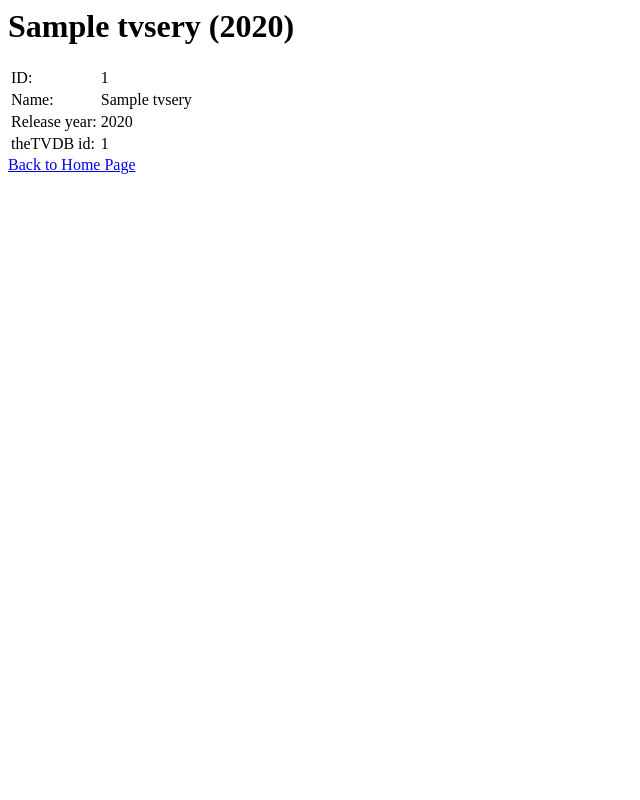
After one commit to ogivuk/tv-aficionado, a Django app: page /tv-series/1/ in a window 1280 px wide. The commit adds this page. Shown: the whole page, without its empty margins (0-640 px from the left). Run offline with Django 3.2, Linux system fonts and the light colour scheme; tables that the repository leaves empty hold one stand-in row (values such as "Sample post").

Commit message:
Renamed TV show to TV series in the source code, templates, and applied database migrations

```diff
--- a/src/tv_aficionado/settings.py
+++ b/src/tv_aficionado/settings.py
@@ -37,7 +37,7 @@ INSTALLED_APPS = [
     'django.contrib.sessions',
     'django.contrib.messages',
     'django.contrib.staticfiles',
-    'tv_show',
+    'tv_series',
 ]
 
 MIDDLEWARE = [
--- a/src/tv_aficionado/urls.py
+++ b/src/tv_aficionado/urls.py
@@ -16,9 +16,9 @@ Including another URLconf
 from django.contrib import admin
 from django.urls import path, include
 
-from tv_show import urls as tv_show_urls
+from tv_series import urls as tv_series_urls
 
 urlpatterns = [
     path('admin/', admin.site.urls),
-    path('tv-show/', include(tv_show_urls)),
+    path('tv-series/', include(tv_series_urls)),
 ]
--- a/src/tv_series/apps.py
+++ b/src/tv_series/apps.py
@@ -1,5 +1,5 @@
 from django.apps import AppConfig
 
 
-class TvShowConfig(AppConfig):
-    name = 'tv_show'
+class TvSeriesConfig(AppConfig):
+    name = 'tv_series'
--- a/src/tv_series/models.py
+++ b/src/tv_series/models.py
@@ -1,6 +1,6 @@
 from django.db import models
 
-class TVShow(models.Model):
+class TVSeries(models.Model):
     name = models.TextField(default='')
     release_year = models.IntegerField()
     tvdb_id = models.IntegerField()
--- /dev/null
+++ b/src/tv_series/templates/tv-series/view.html
@@ -0,0 +1,29 @@
+<html>
+
+<head>
+    <title>{{tv_series.name}} ({{tv_series.release_year}})</title>
+</head>
+
+<body>
+    <h1>{{tv_series.name}} ({{tv_series.release_year}})</h1>
+    <table id="id_tv_series_info_table">
+        <tr>
+            <td>ID:</td>
+            <td id="id_tvseries_id">{{tv_series.id}}</td>
+        </tr>
+        <tr>
+            <td>Name:</td>
+            <td>{{tv_series.name}}</td>
+        </tr>
+        <tr>
+            <td>Release year:</td>
+            <td>{{tv_series.release_year}}</td>
+        <tr>
+            <td>theTVDB id:</td>
+            <td>{{tv_series.tvdb_id}}</td>
+        </tr>
+    </table>
+    <a id="id_link_to_home_page" href="../">Back to Home Page</a>
+</body>
+
+</html>
--- a/src/tv_series/urls.py
+++ b/src/tv_series/urls.py
@@ -1,4 +1,4 @@
-"""tv_show URL Configuration
+"""tv_series URL Configuration
 
 The `urlpatterns` list routes URLs to views. For more information please see:
     https://docs.djangoproject.com/en/2.1/topics/http/urls/
@@ -15,13 +15,13 @@ Including another URLconf
 """
 from django.urls import path
 
-from tv_show import views
+from tv_series import views
 
 urlpatterns = [
     path('', views.home_page, name='home_page'),
-    path('add/', views.add_tv_show, name="add_tv_show"),
-    path('new', views.new_tv_show, name="new_tv_show"),
-    path('<int:tv_show_id>/', views.view_tv_show, name='view_tv_show'),
-    path('<str:tv_show_name_year>/', views.view_tv_show_name_year, name='view_tv_show_name_year'),
-    path('all/update', views.update_all_tv_shows, name='update_all_tv_shows'),
+    path('add/', views.add_tv_series, name="add_tv_series"),
+    path('new', views.new_tv_series, name="new_tv_series"),
+    path('<int:tv_series_id>/', views.view_tv_series, name='view_tv_series'),
+    path('<str:tv_series_name_year>/', views.view_tv_series_name_year, name='view_tv_series_name_year'),
+    path('all/update', views.update_all_tv_series, name='update_all_tv_series'),
 ]
--- a/src/tv_series/views.py
+++ b/src/tv_series/views.py
@@ -1,13 +1,13 @@
 from django.shortcuts import render, redirect
 
-from tv_show.models import TVShow
+from tv_series.models import TVSeries
 
 def home_page(request):
-    tv_shows = TVShow.objects.all()
-    return render(request, 'tv-show/home.html', {'tv_shows': tv_shows})
+    tv_series = TVSeries.objects.all()
+    return render(request, 'tv-series/home.html', {'tv_series': tv_series})
 
-def add_tv_show(request):
-    # Get the TV show parameters from the GET request, if any are passed.
+def add_tv_series(request):
+    # Get the TV series parameters from the GET request, if any are passed.
     name = request.GET.get('name', '').replace('-',' ')
     release_year = request.GET.get('release_year', '')
     tvdb_id = request.GET.get('tvdb_id', '')
@@ -15,72 +15,72 @@ def add_tv_show(request):
 
     # Form the response based on the status_code
     if status_code == "add-success":
-        # The TV show has been successfully added.
+        # The TV series has been successfully added.
         # Pass a notification and do not pass the other arguments.
         status_message = name + ' (' + release_year + ') has been successfully added.'
-        return render(request, 'tv-show/add.html', {'status_message': status_message})
+        return render(request, 'tv-series/add.html', {'status_message': status_message})
     if status_code == "add-fail-missing-name":
         # User did not enter the name.
         # Pass a notification together with the other arguments.
-        status_message = 'Please enter the name of the TV show.'
-        return render(request, 'tv-show/add.html', {'release_year': release_year, 'tvdb_id': tvdb_id, 'status_message': status_message})
+        status_message = 'Please enter the name of the TV series.'
+        return render(request, 'tv-series/add.html', {'release_year': release_year, 'tvdb_id': tvdb_id, 'status_message': status_message})
     if status_code == "add-fail-missing-year":
         # User did not enter the release year.
         # Pass a notification together with the other arguments.
-        status_message = 'Please enter the release year of the TV show.'
-        return render(request, 'tv-show/add.html', {'name': name, 'tvdb_id': tvdb_id, 'status_message': status_message})
+        status_message = 'Please enter the release year of the TV series.'
+        return render(request, 'tv-series/add.html', {'name': name, 'tvdb_id': tvdb_id, 'status_message': status_message})
     if status_code == "add-fail-missing-tvdb-id":
         # User did not enter the TVDB id.
         # Pass a notification together with the other arguments.
-        status_message = 'Please enter the TVDB id of the TV show.'
-        return render(request, 'tv-show/add.html', {'name': name, 'release_year': release_year, 'status_message': status_message})
-    if status_code == "add-fail-tv-show-exists":
-        # User entered a TV show that already exists.
+        status_message = 'Please enter the TVDB id of the TV series.'
+        return render(request, 'tv-series/add.html', {'name': name, 'release_year': release_year, 'status_message': status_message})
+    if status_code == "add-fail-tv-series-exists":
+        # User entered a TV series that already exists.
         # Pass a notification and do not pass the other arguments.
         status_message = name + ' (' + release_year + ') already exists.'
-        return render(request, 'tv-show/add.html', {'status_message': status_message})
+        return render(request, 'tv-series/add.html', {'status_message': status_message})
 
     # Default exist in case the status_code is not covered.
     status_message = ''
-    return render(request, 'tv-show/add.html', {'name': name, 'release_year': release_year, 'tvdb_id': tvdb_id, 'status_message': status_message})
+    return render(request, 'tv-series/add.html', {'name': name, 'release_year': release_year, 'tvdb_id': tvdb_id, 'status_message': status_message})
 
-def new_tv_show(request):
+def new_tv_series(request):
     # Get the values passed with the POST request
-    tv_show_name = request.POST['name']
-    tv_show_redirect_name = tv_show_name.replace(' ','-')
-    tv_show_release_year = request.POST['release_year']
-    tv_show_tvdb_id = request.POST['tvdb_id']
+    tv_series_name = request.POST['name']
+    tv_series_redirect_name = tv_series_name.replace(' ','-')
+    tv_series_release_year = request.POST['release_year']
+    tv_series_tvdb_id = request.POST['tvdb_id']
 
     # Validate the values, all are required and cannot be empty.
-    if tv_show_name == "":
-        return redirect(f'/tv-show/add/?name={tv_show_redirect_name}&release_year={tv_show_release_year}&tvdb_id={tv_show_tvdb_id}&status=add-fail-missing-name')
-    if tv_show_release_year == "":
-        return redirect(f'/tv-show/add/?name={tv_show_redirect_name}&release_year={tv_show_release_year}&tvdb_id={tv_show_tvdb_id}&status=add-fail-missing-year')
-    if tv_show_tvdb_id == "":
-        return redirect(f'/tv-show/add/?name={tv_show_redirect_name}&release_year={tv_show_release_year}&tvdb_id={tv_show_tvdb_id}&status=add-fail-missing-tvdb-id')
+    if tv_series_name == "":
+        return redirect(f'/tv-series/add/?name={tv_series_redirect_name}&release_year={tv_series_release_year}&tvdb_id={tv_series_tvdb_id}&status=add-fail-missing-name')
+    if tv_series_release_year == "":
+        return redirect(f'/tv-series/add/?name={tv_series_redirect_name}&release_year={tv_series_release_year}&tvdb_id={tv_series_tvdb_id}&status=add-fail-missing-year')
+    if tv_series_tvdb_id == "":
+        return redirect(f'/tv-series/add/?name={tv_series_redirect_name}&release_year={tv_series_release_year}&tvdb_id={tv_series_tvdb_id}&status=add-fail-missing-tvdb-id')
 
     # Check if the entry already exists, the combination of name and release year must be unique. Of course, the tvdb id also must be unique
-    if (TVShow.objects.filter(name__iexact=tv_show_name, release_year__exact=tv_show_release_year).count() != 0 or
-        TVShow.objects.filter(tvdb_id__exact=tv_show_tvdb_id).count() != 0):
-        return redirect(f'/tv-show/add/?name={tv_show_redirect_name}&release_year={tv_show_release_year}&tvdb_id={tv_show_tvdb_id}&status=add-fail-tv-show-exists')
+    if (TVSeries.objects.filter(name__iexact=tv_series_name, release_year__exact=tv_series_release_year).count() != 0 or
+        TVSeries.objects.filter(tvdb_id__exact=tv_series_tvdb_id).count() != 0):
+        return redirect(f'/tv-series/add/?name={tv_series_redirect_name}&release_year={tv_series_release_year}&tvdb_id={tv_series_tvdb_id}&status=add-fail-tv-series-exists')
 
     # Validations passed, data are fine and unique. Create an object.
-    TVShow.objects.create(name=tv_show_name, release_year=tv_show_release_year, tvdb_id=tv_show_tvdb_id)
+    TVSeries.objects.create(name=tv_series_name, release_year=tv_series_release_year, tvdb_id=tv_series_tvdb_id)
 
     # Redirect back to the page passing all the data with the success status message
-    return redirect(f'/tv-show/add/?name={tv_show_redirect_name}&release_year={tv_show_release_year}&tvdb_id={tv_show_tvdb_id}&status=add-success')
+    return redirect(f'/tv-series/add/?name={tv_series_redirect_name}&release_year={tv_series_release_year}&tvdb_id={tv_series_tvdb_id}&status=add-success')
 
-def view_tv_show(request, tv_show_id):
-    tv_show = TVShow.objects.get(pk=tv_show_id)
-    return render(request, 'tv-show/view.html', {'tv_show': tv_show})
+def view_tv_series(request, tv_series_id):
+    tv_series = TVSeries.objects.get(pk=tv_series_id)
+    return render(request, 'tv-series/view.html', {'tv_series': tv_series})
 
-def view_tv_show(request, tv_show_id):
-    tv_show = TVShow.objects.get(pk=tv_show_id)
-    return render(request, 'tv-show/view.html', {'tv_show': tv_show})
+#def view_tv_series(request, tv_series_id):
+#    tv_series = TVSeries.objects.get(pk=tv_series_id)
+#    return render(request, 'tv-series/view.html', {'tv_series': tv_series})
 
-def view_tv_show_name_year(request, tv_show_name_year):
+def view_tv_series_name_year(request, tv_series_name_year):
     # Split the string into words by '-' as the separator
-    name_in_words_and_year = tv_show_name_year.split('-')
+    name_in_words_and_year = tv_series_name_year.split('-')
 
     # Get the release year as the last word after the split
     release_year = name_in_words_and_year[-1]
@@ -90,10 +90,10 @@ def view_tv_show_name_year(request, tv_show_name_year):
     for cnt in range(1, len(name_in_words_and_year)-1):
         name += " " + name_in_words_and_year[cnt]
 
-    # Find the TV show with the given name and release year
-    tv_show = TVShow.objects.get(name=name, release_year=release_year)
+    # Find the TV series with the given name and release year
+    tv_series = TVSeries.objects.get(name=name, release_year=release_year)
 
-    return view_tv_show(request, tv_show.id)
+    return view_tv_series(request, tv_series.id)
 
-def update_all_tv_shows(request):
-    return redirect('/tv-show/')
+def update_all_tv_series(request):
+    return redirect('/tv-series/')
```
Also changed, not shown: src/tv_series/templates/tv-series/add.html (renamed from src/tv_series/templates/tv-show/add.html, +5 -5 lines), src/tv_series/templates/tv-series/home.html (renamed from src/tv_series/templates/tv-show/home.html, +6 -6 lines), src/tv_series/templates/tv-show/view.html (deleted, +0 -29 lines), src/tv_series/migrations/0002_auto_20190202_1943.py (added).
